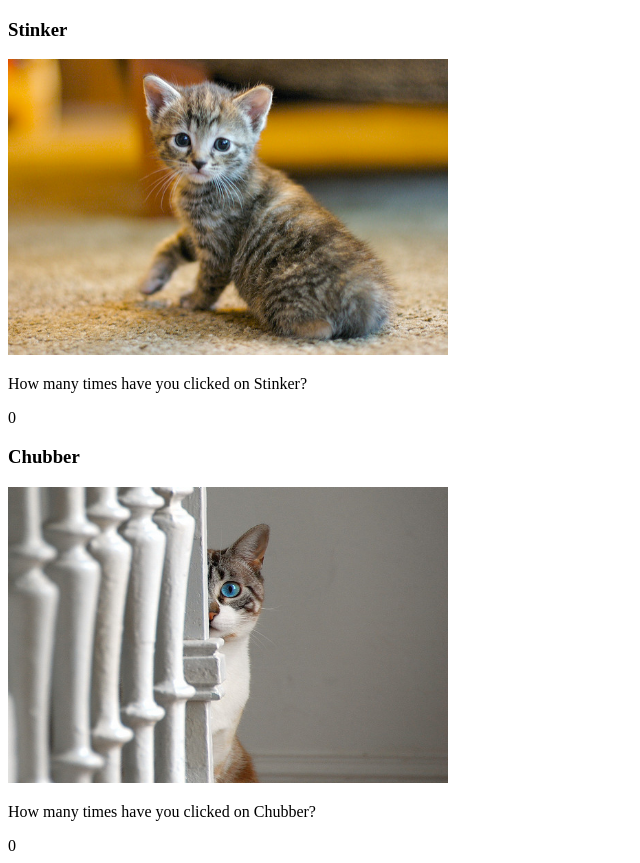
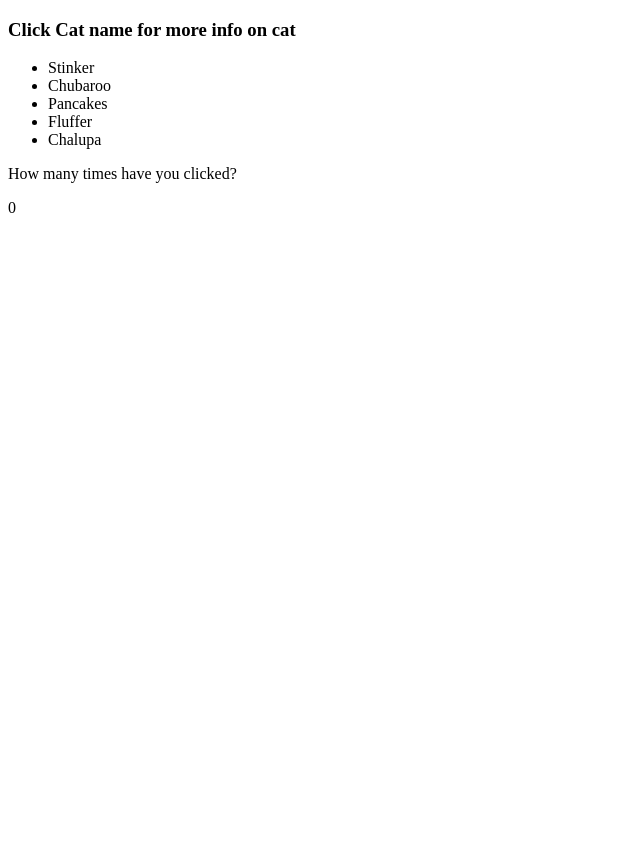
Before and after one commit to matosb2/cat-clicker, a plain HTML site: page index.html in a window 1280 px wide. Shown: the whole page, without its empty margins (0-640 px from the left). After the commit the page ends 800 px from the top, so only its background shows below. Drawn offline with nearby package versions, Linux system fonts and the light colour scheme.

Commit message:
Part 3 revamp for Cat Clicker Premium

```diff
--- a/index.html
+++ b/index.html
@@ -2,29 +2,25 @@
 <html>
 <head>
     <title>Cat-Clicker</title>
-    <style>
-    	#kitty {
-    		width: 440px;
-    		height: 296px;
-    	}
-    	#cat {
-    		width: 440px;
-    		height: 296px;
-    	}
-    </style>
+
 </head>
 
 <body>
-    <div class="picA">
-        <img id="kitty" src="image/kitty.jpg">
-        <p>How many times have you clicked on Stinker?</p>
-    </div>
-    <div id="stink">0</div>
-    <div class="picB">
-      <img id="cat" src="image/cat.jpg">
-      <p>How many times have you clicked on Chubber?</p>
-    </div>
-    <div id="chub">0</div>
+	<div>
+		<h3>Click Cat name for more info on cat</h3>
+		<ul id="list">
+			<!--<li>Stinker</li>
+			<li>Chubaroo</li>
+			<li>Pancakes</li>
+			<li>Fluffer</li>
+			<li>Chalupa</li> -->
+		</ul>
+	</div>
+	<div id="image">
+		<p>How many times have you clicked?</p>
+	</div>
+	<div>0
+	</div>
     <script src="https://ajax.googleapis.com/ajax/libs/jquery/1.12.2/jquery.min.js"></script>
     <script src="js/cat-clicker.js"></script>
 </body>
--- a/js/cat-clicker.js
+++ b/js/cat-clicker.js
@@ -1,20 +1,43 @@
-var catNames = [];
-catNames.push("Stinker", "Chubber");
-var picA = $(".picA");
-var picB = $(".picB");
-picA.prepend("<h3>" + catNames[0] + "</h3>");
-picB.prepend("<h3>" + catNames[1] + "</h3>");
+var catNames = [{
+        img: "image/Stinker.jpg",
+        id: "Stinker"
+    },
 
-$(document).ready(function() {
-    $("#kitty").click(function() {
-    	$("#stink").html(function(i, val) {
-    		return val*1+1;
-    	});
-    });
+    {
+        img: "image/Chubaroo.jpg",
+        id: "Chubaroo"
+    },
 
-    $("#cat").click(function() {
-    	$("#chub").html(function(i, val) {
-    		return val*1+1;
-    	});
-    });
-});
+    {
+        img: "image/Pancakes.jpg",
+        id: "Pancakes"
+    },
+
+    {
+        img: "image/Fluffer.jpg",
+        id: "Fluffer"
+    },
+
+    {
+        img: "image/Chalupa.jpg",
+        id: "Chalupa"
+    }
+];
+var names, source;
+for (var i = 0; i < catNames.length; i++) {
+    names = catNames[i].id;
+    source = catNames[i].img;
+
+    var elem = document.createElement('li');
+    elem.textContent = names;
+
+
+    elem.addEventListener('click', (function(numCopy) {
+        return function() {
+        	$("#image").prepend("<img src=" + source + "></img>");
+        };
+    })(source));
+
+    document.getElementById("list").appendChild(elem);
+
+}
```
Also changed, not shown: image/Chalupa.jpg (added), image/Chubaroo.jpg (renamed from image/cat.jpg), image/Fluffer.jpg (added), image/Pancakes.jpg (added), image/Stinker.jpg (renamed from image/kitty.jpg).
